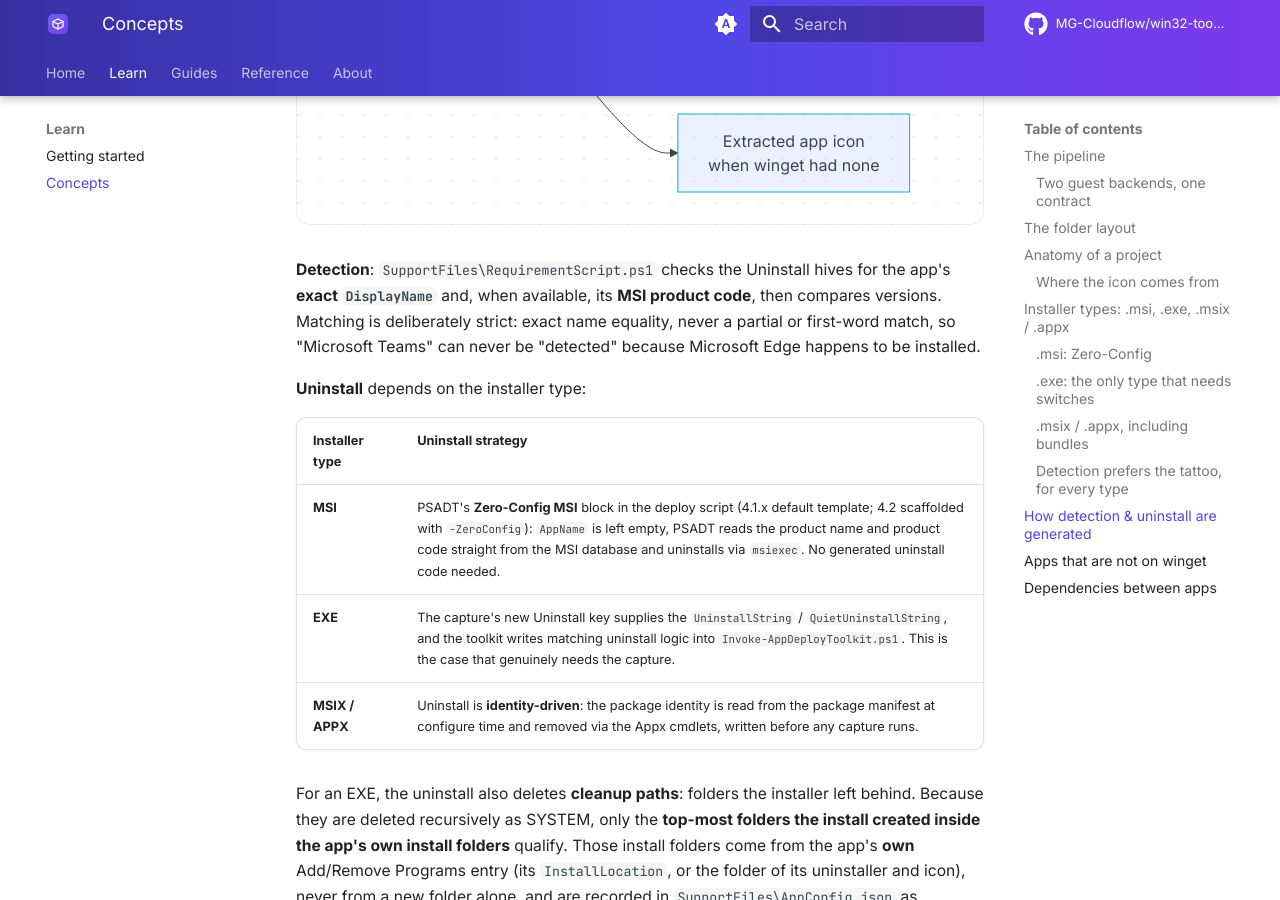
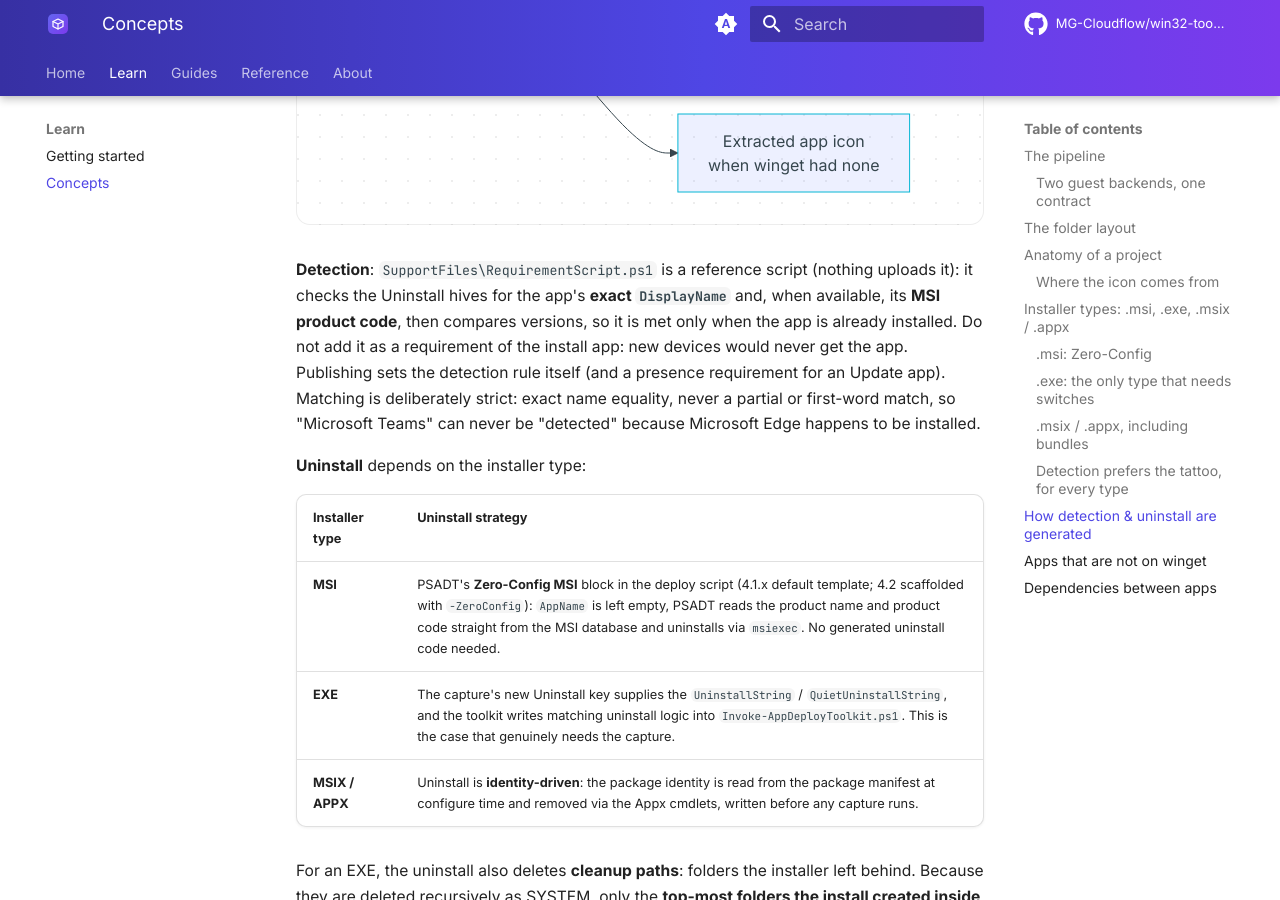
Before and after one commit to MG-Cloudflow/win32-toolkit, an MkDocs documentation site: the page built from docs/concepts.md, in a window 1280 px wide and 900 px high, scrolled down 10745 px. Built offline with MkDocs 1.6.1 and Material for MkDocs 9.7.7, drawn with Linux system fonts in a browser that asks for light colours; comment, search, counter and statistics services are not loaded; some of the changed text lies outside the part shown.

Commit message:
fix(requirement): stop telling the operator to paste RequirementScript.ps1 as a requirement
After the capture, Invoke printed a green 'SUCCESS: Requirement script
saved' and six steps to paste SupportFiles\RequirementScript.ps1 into
Intune as a requirement rule. That script is detection-shaped: it is met
only when this exact DisplayName is already installed at or above the
captured version, so as a requirement of the install app it would keep the
app off every device that does not have it yet (test campaign 2026-10-21,
H5-F7). Nothing uploads the file; Publish sets the detection rule itself
and a presence requirement for an Update app (Get-Win32ToolkitRequirementRule).

The console now prints a neutral note: a reference script, not uploaded,
detection-shaped, not to be added as a requirement of the install app.
The return value and the file are unchanged. docs/concepts.md,
getting-started.md and packaging.md describe it the same way (no longer
'ready-to-paste' / 'Intune needs it'). Whether to retire, rename or reshape
the file stays the maintainer's decision (TODO F-12).

Tests: P1_ReviewFixes.unit [2c] (still returns $true; no paste steps; the
note says not uploaded / not a requirement of the install app); fails
without the fix.

Co-Authored-By: Claude Opus 5.5 <noreply@anthropic.com>

````diff
--- a/docs/concepts.md
+++ b/docs/concepts.md
@@ -129,7 +129,7 @@ What each item inside `Projects\<Template>\<AppName_arch_version>\` is for:
 | `Assets\AppIcon.png` | The app's tile icon (see sourcing rules below). `Config\config.psd1` points PSADT's on-device dialogs at it, and it is uploaded to Intune as the app tile at publish time. |
 | `Config\config.psd1` | PSADT configuration: company name, accent colour, log path, and other branding from your org template, plus the paths of the dialog logo and banner. |
 | `Strings\strings.psd1` | PSADT localisation strings: the progress and balloon messages from your org template. |
-| `SupportFiles\RequirementScript.ps1` | A ready-to-paste Intune Win32 requirement script generated from the capture (see next section). |
+| `SupportFiles\RequirementScript.ps1` | A reference detection-style script generated from the capture (see next section). It is not uploaded; do not use it as a requirement of the install app. |
 | `SupportFiles\AppConfig.json` | Data-driven values the deploy script reads instead of hard-coding them into generated code: app identity, install and uninstall settings, processes to close, and the org template's dialog policy. |
 | `Documentation\` | The install-capture output: `InstallationChanges_<timestamp>.json` and its log. This is the raw material the generators work from. |
 | `Sandbox\` | Test artifacts: `.wsb` configs, the countdown script, `Logs\`, and `OldVersion\` baselines for update tests. **Never ships**: stripped from the staging copy before packaging. |
@@ -315,8 +315,11 @@ flowchart LR
     J --> I[Extracted app icon<br/>when winget had none]
 ```
 
-**Detection**: `SupportFiles\RequirementScript.ps1` checks the Uninstall hives for the app's
-**exact `DisplayName`** and, when available, its **MSI product code**, then compares versions.
+**Detection**: `SupportFiles\RequirementScript.ps1` is a reference script (nothing uploads it): it checks the
+Uninstall hives for the app's **exact `DisplayName`** and, when available, its **MSI product code**, then compares
+versions, so it is met only when the app is already installed. Do not add it as a requirement of the install app:
+new devices would never get the app. Publishing sets the detection rule itself (and a presence requirement for an
+Update app).
 Matching is deliberately strict: exact name equality, never a partial or first-word match, so
 "Microsoft Teams" can never be "detected" because Microsoft Edge happens to be installed.
 
````
Also changed, not shown: docs/getting-started.md (+1 -1 lines), docs/packaging.md (+1 -1 lines), 2 other files.
